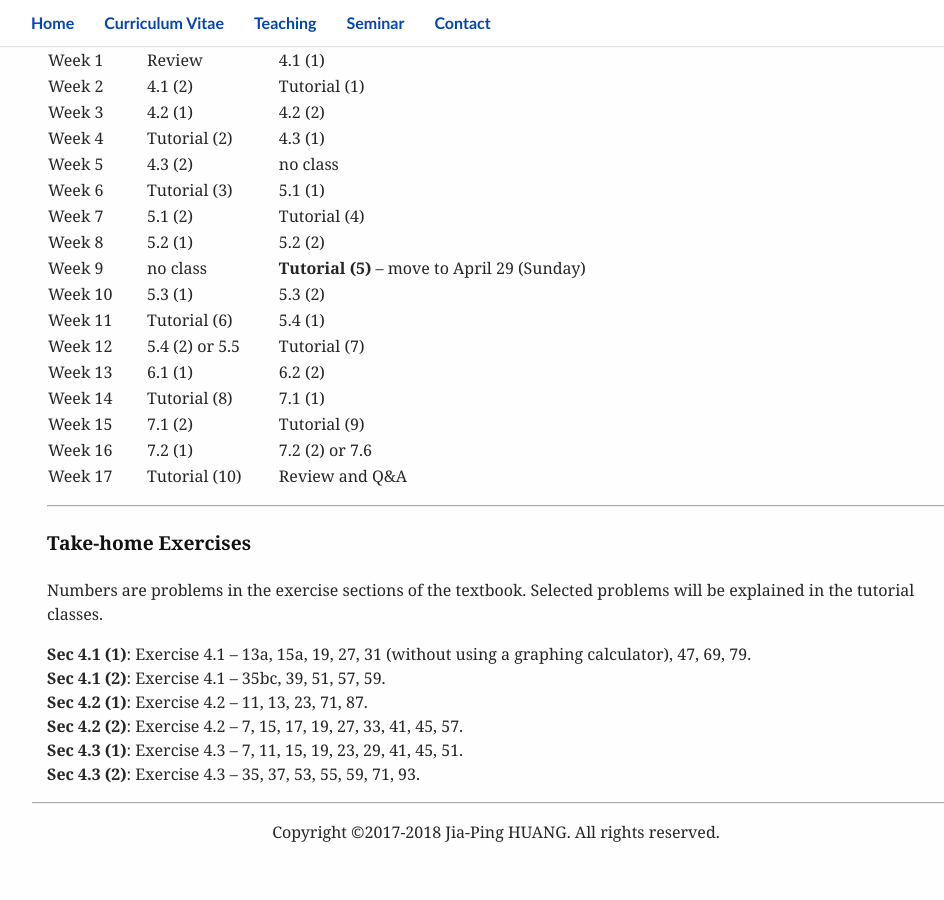
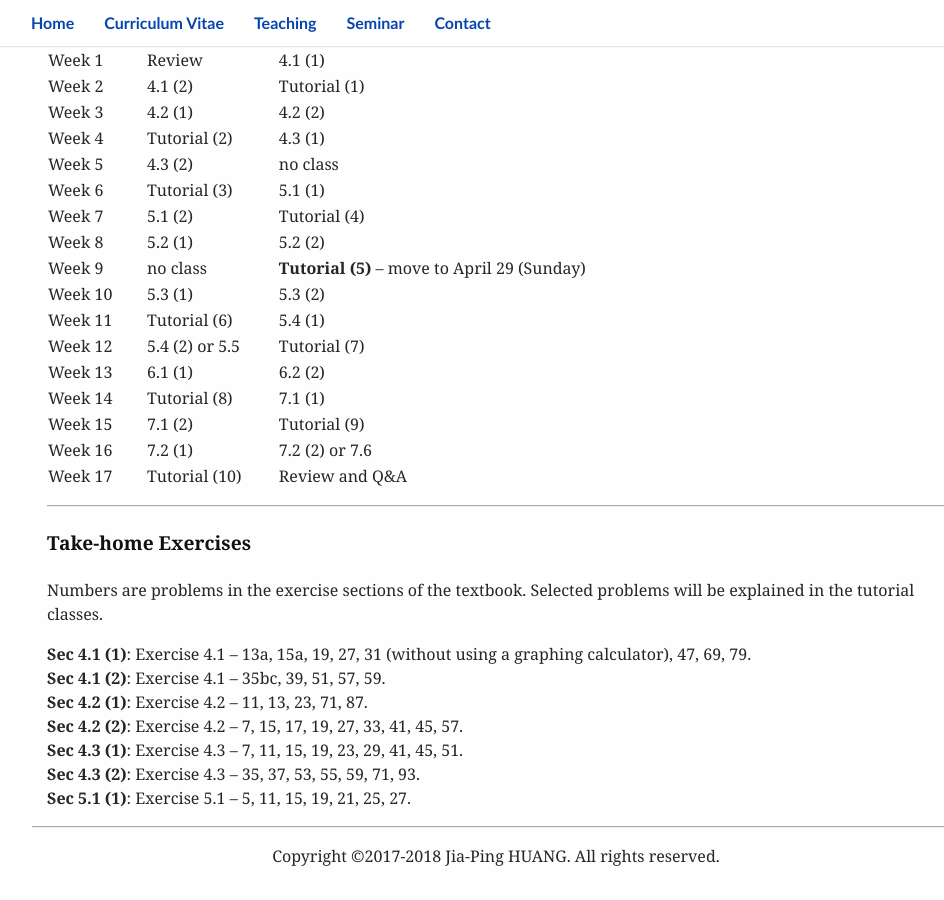
Before and after one commit to huangjp28/huangjp28.github.io, a Jekyll site: the page built from _teaching/03_calculus2.md, in a window 1280 px wide and 900 px high, scrolled down 1354 px. Shown: the whole window, without its empty margins (144-1088 px from the left). Built offline with Jekyll 4.4.1, drawn with Linux system fonts in a browser that asks for light colours; some web fonts are replaced; before the commit the page ends 2230 px from its top, so only the background shows below that.

Commit message:
update 20180411

```diff
--- a/_teaching/03_calculus2.md
+++ b/_teaching/03_calculus2.md
@@ -82,3 +82,4 @@ Numbers are problems in the exercise sections of the textbook. Selected problems
 **Sec 4.2 (2)**: Exercise 4.2 -- 7, 15, 17, 19, 27, 33, 41, 45, 57.
 **Sec 4.3 (1)**: Exercise 4.3 -- 7, 11, 15, 19, 23, 29, 41, 45, 51.
 **Sec 4.3 (2)**: Exercise 4.3 -- 35, 37, 53, 55, 59, 71, 93.
+**Sec 5.1 (1)**: Exercise 5.1 -- 5, 11, 15, 19, 21, 25, 27.
```
